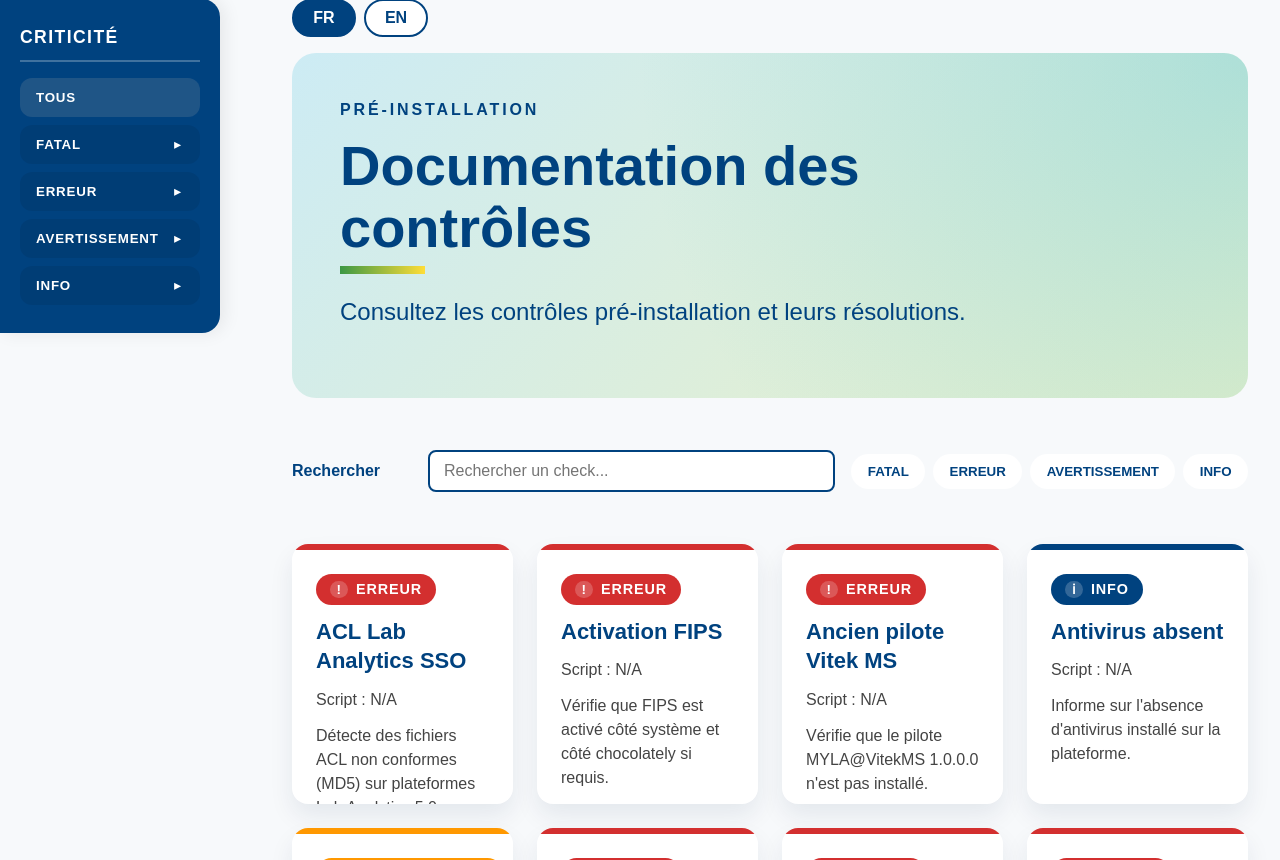
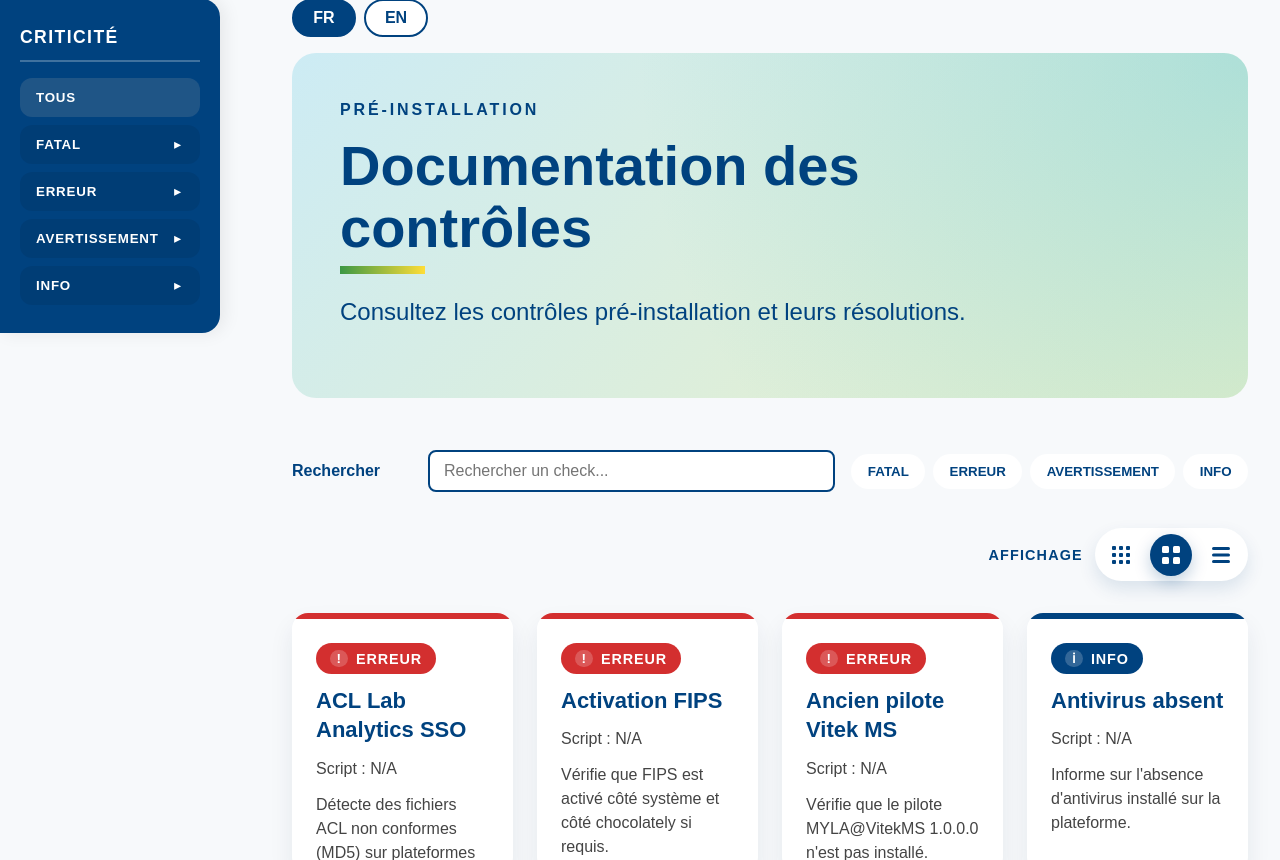
Before and after one commit to guilbonlebon/Docs-CC, a PHP site: page / in a window 1280 px wide. Shown: the part 129-989 px from the top of the page. Run offline with PHP 8.4, Linux system fonts and the light colour scheme.

Commit message:
Add display mode selector with persistence

```diff
--- a/assets/css/style.css
+++ b/assets/css/style.css
@@ -34,6 +34,18 @@ body {
   color: var(--color-text);
   background: #F7F9FB;
   padding-top: var(--header-height);
+}
+
+.sr-only {
+  position: absolute;
+  width: 1px;
+  height: 1px;
+  padding: 0;
+  margin: -1px;
+  overflow: hidden;
+  clip: rect(0, 0, 0, 0);
+  white-space: nowrap;
+  border: 0;
 }
 
 @media (min-width: 901px) {
@@ -261,6 +273,74 @@ main {
   flex-wrap: wrap;
 }
 
+.display-mode-controls {
+  display: flex;
+  align-items: center;
+  gap: 0.75rem;
+  margin-left: auto;
+  flex-wrap: wrap;
+}
+
+.display-mode-label {
+  font-weight: 700;
+  color: var(--color-blue-primary);
+  text-transform: uppercase;
+  letter-spacing: 0.08em;
+  font-size: 0.9rem;
+}
+
+.display-mode-toggle {
+  display: inline-flex;
+  align-items: center;
+  gap: 0.5rem;
+  padding: 0.35rem;
+  border-radius: 999px;
+  background: #FFFFFF;
+  box-shadow: 0 8px 18px rgba(0, 66, 127, 0.12);
+}
+
+.mode-button {
+  width: 42px;
+  height: 42px;
+  display: inline-flex;
+  align-items: center;
+  justify-content: center;
+  border: none;
+  border-radius: 50%;
+  background: transparent;
+  color: var(--color-blue-primary);
+  cursor: pointer;
+  transition: background-color 0.2s ease, color 0.2s ease, box-shadow 0.2s ease,
+    transform 0.2s ease;
+}
+
+.mode-button:hover {
+  transform: translateY(-2px);
+}
+
+.mode-button:focus-visible {
+  outline: none;
+  box-shadow: 0 0 0 4px rgba(78, 195, 224, 0.35);
+}
+
+.mode-button.active {
+  background: var(--color-blue-primary);
+  color: #FFFFFF;
+  box-shadow: 0 6px 16px rgba(0, 66, 127, 0.25);
+}
+
+.mode-icon {
+  display: inline-flex;
+  width: 24px;
+  height: 24px;
+}
+
+.mode-icon svg {
+  display: block;
+  width: 100%;
+  height: 100%;
+}
+
 .filter-button {
   border: 2px solid transparent;
   background: #FFFFFF;
--- a/assets/js/script.js
+++ b/assets/js/script.js
@@ -42,6 +42,9 @@ function getLevelGroup(level) {
 }
 
 const STORAGE_KEY = 'precheck-doc-language';
+const DISPLAY_MODE_STORAGE_KEY = 'precheck-display-mode';
+const DISPLAY_MODES = new Set(['grid-8x8', 'grid-4x4', 'list']);
+const DEFAULT_DISPLAY_MODE = 'grid-4x4';
 
 const normalize = (value) =>
   (value || '')
@@ -69,6 +72,31 @@ function setPreferredLanguage(lang) {
     }
   } catch (error) {
     console.warn('Unable to persist language preference', error);
+  }
+}
+
+function getPreferredDisplayMode() {
+  try {
+    if (!window.localStorage) {
+      return DEFAULT_DISPLAY_MODE;
+    }
+    const stored = localStorage.getItem(DISPLAY_MODE_STORAGE_KEY);
+    if (DISPLAY_MODES.has(stored)) {
+      return stored;
+    }
+  } catch (error) {
+    console.warn('Unable to read stored display mode', error);
+  }
+  return DEFAULT_DISPLAY_MODE;
+}
+
+function setPreferredDisplayMode(mode) {
+  try {
+    if (window.localStorage) {
+      localStorage.setItem(DISPLAY_MODE_STORAGE_KEY, mode);
+    }
+  } catch (error) {
+    console.warn('Unable to persist display mode preference', error);
   }
 }
 
@@ -113,10 +141,32 @@ document.addEventListener('DOMContentLoaded', () => {
   const pageType = document.body ? document.body.getAttribute('data-page') : null;
   const searchInput = document.querySelector('[data-search]');
   const filterButtons = Array.from(document.querySelectorAll('[data-filter-level]'));
+  const displayModeButtons = Array.from(
+    document.querySelectorAll('[data-display-mode-button]')
+  );
   let sidebarButtons = [];
   let activeSidebarLevel = 'all';
   let filterChecksRef = null;
   let sidebarState = null;
+
+  function applyDisplayMode(mode, options = {}) {
+    if (!document.body) {
+      return;
+    }
+
+    const normalizedMode = DISPLAY_MODES.has(mode) ? mode : DEFAULT_DISPLAY_MODE;
+    document.body.setAttribute('data-display-mode', normalizedMode);
+
+    displayModeButtons.forEach((button) => {
+      const isActive = button.dataset.mode === normalizedMode;
+      button.classList.toggle('active', isActive);
+      button.setAttribute('aria-pressed', isActive ? 'true' : 'false');
+    });
+
+    if (!options.skipStorage) {
+      setPreferredDisplayMode(normalizedMode);
+    }
+  }
 
   function collapseSidebarPanels() {
     if (!sidebarState) {
@@ -235,6 +285,19 @@ document.addEventListener('DOMContentLoaded', () => {
 
   if (pageType === 'index') {
     createSidebar();
+  }
+
+  if (displayModeButtons.length) {
+    const storedMode = getPreferredDisplayMode();
+    applyDisplayMode(storedMode, { skipStorage: true });
+
+    displayModeButtons.forEach((button) => {
+      button.addEventListener('click', () => {
+        applyDisplayMode(button.dataset.mode || DEFAULT_DISPLAY_MODE);
+      });
+    });
+  } else {
+    applyDisplayMode(DEFAULT_DISPLAY_MODE, { skipStorage: true });
   }
 
   function updateSidebar(checks) {
--- a/index.html
+++ b/index.html
@@ -59,6 +59,63 @@
           <button class="filter-button" data-filter-level="WARNING" data-fr="AVERTISSEMENT" data-en="WARNING"></button>
           <button class="filter-button" data-filter-level="INFORMATION" data-fr="INFO" data-en="INFO"></button>
         </div>
+        <div class="display-mode-controls">
+          <span class="display-mode-label" data-fr="Affichage" data-en="Display">Affichage</span>
+          <div class="display-mode-toggle" role="group" aria-label="Mode d'affichage">
+            <button
+              type="button"
+              class="mode-button"
+              data-display-mode-button
+              data-mode="grid-8x8"
+            >
+              <span class="mode-icon" aria-hidden="true">
+                <svg width="24" height="24" viewBox="0 0 24 24" fill="none" xmlns="http://www.w3.org/2000/svg">
+                  <rect x="3" y="3" width="4" height="4" rx="1" fill="currentColor" />
+                  <rect x="10" y="3" width="4" height="4" rx="1" fill="currentColor" />
+                  <rect x="17" y="3" width="4" height="4" rx="1" fill="currentColor" />
+                  <rect x="3" y="10" width="4" height="4" rx="1" fill="currentColor" />
+                  <rect x="10" y="10" width="4" height="4" rx="1" fill="currentColor" />
+                  <rect x="17" y="10" width="4" height="4" rx="1" fill="currentColor" />
+                  <rect x="3" y="17" width="4" height="4" rx="1" fill="currentColor" />
+                  <rect x="10" y="17" width="4" height="4" rx="1" fill="currentColor" />
+                  <rect x="17" y="17" width="4" height="4" rx="1" fill="currentColor" />
+                </svg>
+              </span>
+              <span class="sr-only" data-fr="Grille 8×8" data-en="Grid 8×8">Grille 8×8</span>
+            </button>
+            <button
+              type="button"
+              class="mode-button"
+              data-display-mode-button
+              data-mode="grid-4x4"
+            >
+              <span class="mode-icon" aria-hidden="true">
+                <svg width="24" height="24" viewBox="0 0 24 24" fill="none" xmlns="http://www.w3.org/2000/svg">
+                  <rect x="3" y="3" width="7" height="7" rx="1.5" fill="currentColor" />
+                  <rect x="14" y="3" width="7" height="7" rx="1.5" fill="currentColor" />
+                  <rect x="3" y="14" width="7" height="7" rx="1.5" fill="currentColor" />
+                  <rect x="14" y="14" width="7" height="7" rx="1.5" fill="currentColor" />
+                </svg>
+              </span>
+              <span class="sr-only" data-fr="Grille 4×4" data-en="Grid 4×4">Grille 4×4</span>
+            </button>
+            <button
+              type="button"
+              class="mode-button"
+              data-display-mode-button
+              data-mode="list"
+            >
+              <span class="mode-icon" aria-hidden="true">
+                <svg width="24" height="24" viewBox="0 0 24 24" fill="none" xmlns="http://www.w3.org/2000/svg">
+                  <rect x="3" y="4" width="18" height="3" rx="1.5" fill="currentColor" />
+                  <rect x="3" y="10.5" width="18" height="3" rx="1.5" fill="currentColor" />
+                  <rect x="3" y="17" width="18" height="3" rx="1.5" fill="currentColor" />
+                </svg>
+              </span>
+              <span class="sr-only" data-fr="Liste" data-en="List">Liste</span>
+            </button>
+          </div>
+        </div>
       </section>
       <section id="checks" class="checks-grid" data-manifest-container></section>
     </main>
```
Also changed, not shown: other parts of assets/css/style.css (+157 -0 lines).
